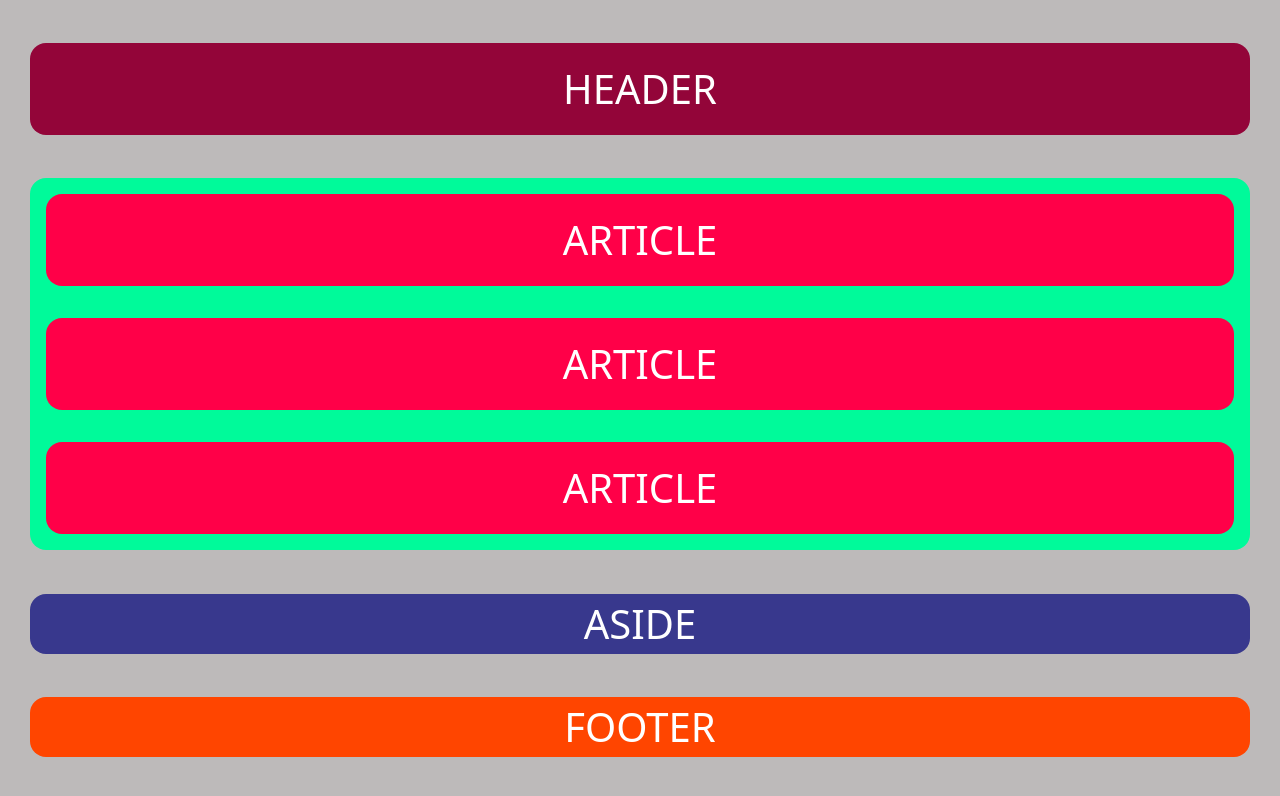
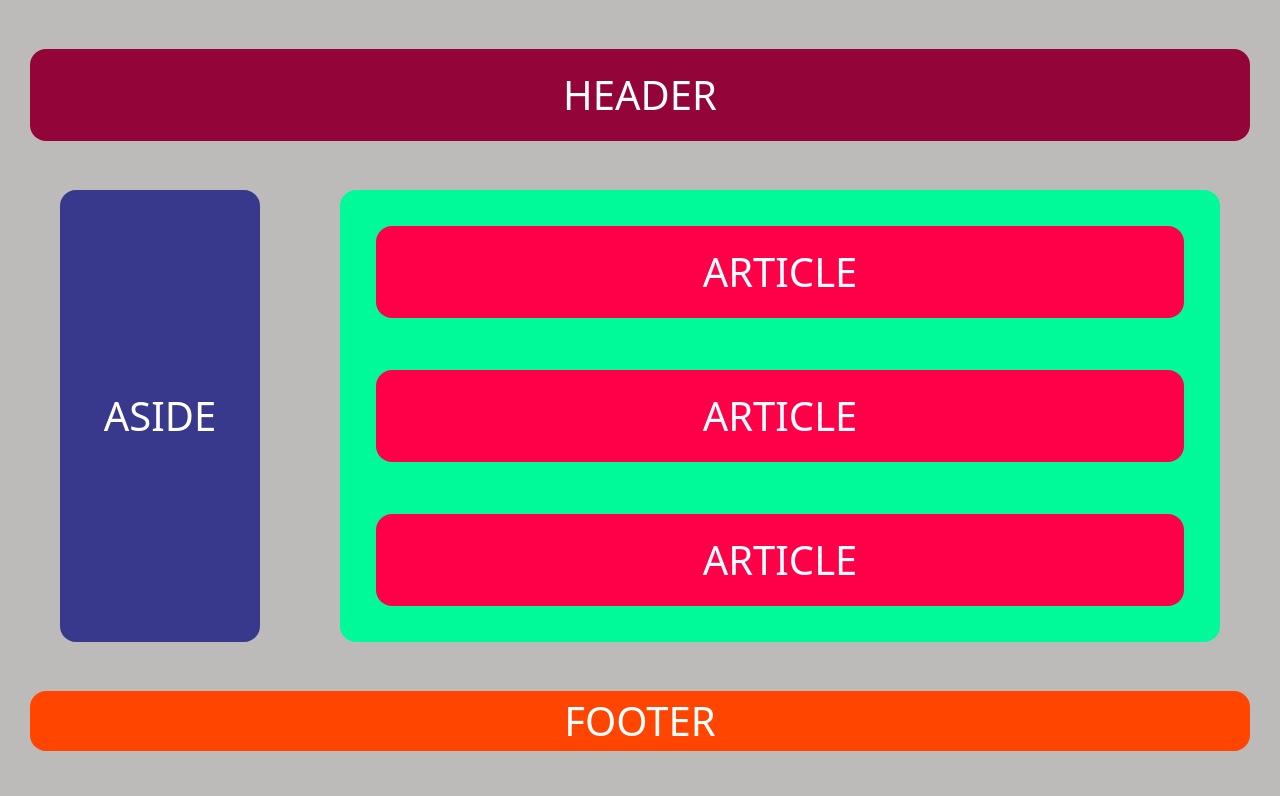
Before and after one commit to Deadlight23/flexbox-wireframe-practice, a plain HTML site: page index.html in a window 1280 px wide. Drawn offline with Linux system fonts and the light colour scheme.

Commit message:
second commit

```diff
--- a/css/style.css
+++ b/css/style.css
@@ -43,3 +43,36 @@ div {
     margin-left: 30px;
     margin-right: 30px;
 }
+
+
+
+@media (min-width: 768px) {
+
+    .main {
+        display: flex;
+        flex-direction: row;
+        gap: 20px;
+        align-items: stretch;
+    }
+
+
+    .aside {
+        width: 200px;
+        flex-shrink: 0;
+        background-color: rgb(56, 56, 141);
+        display: flex;
+        justify-content: center;
+        align-items: center;
+        font-size: 40px;
+    }
+
+
+    .article-container {
+        flex: 1;
+        display: flex;
+        flex-direction: column;
+        gap: 20px;
+        background-color: mediumspringgreen;
+        padding: 20px;
+    }
+}
--- a/index.html
+++ b/index.html
@@ -11,20 +11,19 @@
 <div class="header">
     <p>HEADER</p>
 </div>
-<div class="article-container">
-    <div class="article">
-        <p>ARTICLE</p>
+
+<div class="main">
+    <div class="aside">
+        <p>ASIDE</p>
     </div>
-    <div class="article">
-        <p>ARTICLE</p>
-    </div>
-    <div class="article">
-        <p>ARTICLE</p>
+
+    <div class="article-container">
+        <div class="article"><p>ARTICLE</p></div>
+        <div class="article"><p>ARTICLE</p></div>
+        <div class="article"><p>ARTICLE</p></div>
     </div>
 </div>
-<div class="aside">
-    <p>ASIDE</p>
-</div>
+
 <div class="footer">
     <p>FOOTER</p>
 </div>
```
Also changed, not shown: desktop-wireframe.png (added).
